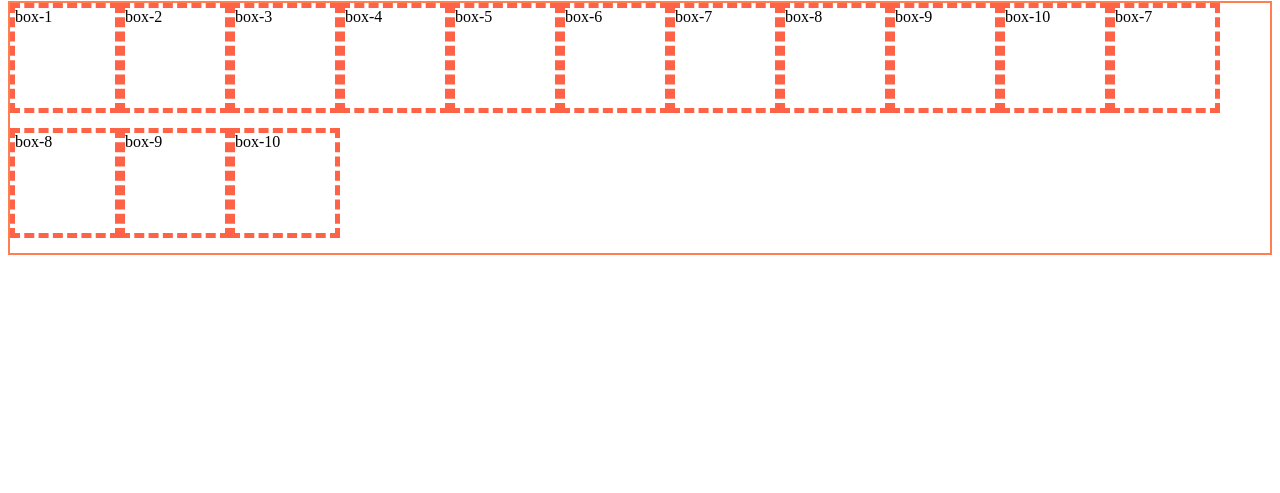
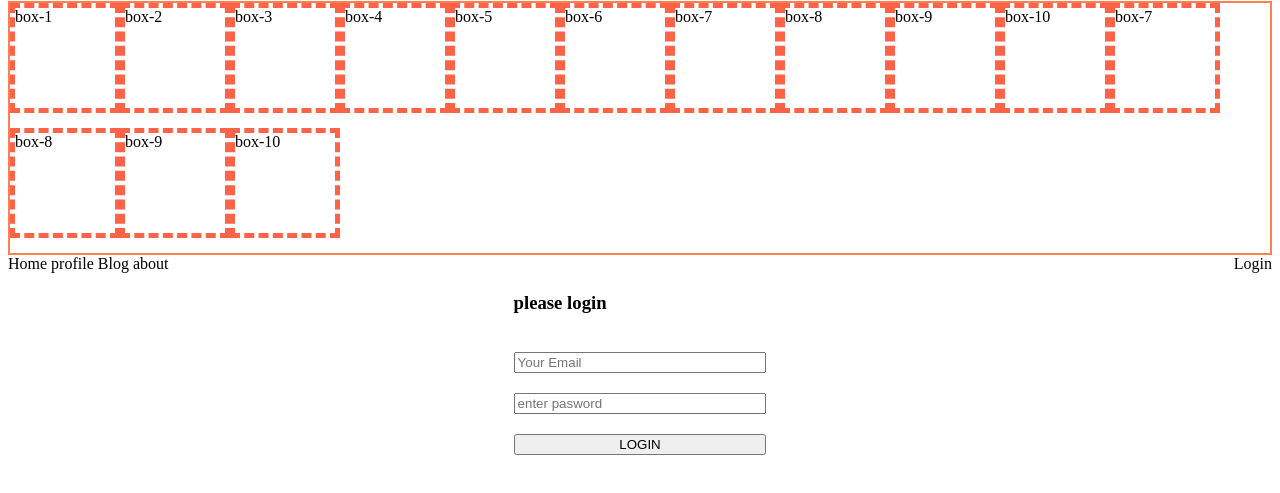
Before and after one commit to tamimzia7/Simple_responce, a plain HTML site: page index.html in a window 1280 px wide. Shown: the part 79-572 px from the top of the page. Drawn offline with Linux system fonts and the light colour scheme.

Commit message:
first commit

```diff
--- a/index.html
+++ b/index.html
@@ -5,6 +5,36 @@
     <meta name="viewport" content="width=device-width, initial-scale=1.0">
     <title>Flexbox Layout</title>
     <style>
+
+        nav{
+            display: flex;
+            justify-content: space-between;
+        }
+        nav a{
+            text-decoration:none ;
+            color: black;
+
+        }
+        .login-form{
+            display: flex;
+            flex-direction: column;
+            width: 20% ;
+            /* border: 2px solid blue; */
+
+
+        }
+
+        .login-form input{
+            margin-top: 20px;
+
+        }
+        .login-container{
+            display: flex;
+            justify-content: center;
+            /* border: 2px solid brown; */
+
+        }
+
         .container{
             border: 2px solid coral;
             display: flex;
@@ -54,6 +84,22 @@
 
 
     </div>
+    <nav>
+        <div><a href="">Home </a>
+        <a href="">profile</a>
+        <a href="">Blog</a>
+        <a href="">about</a>
+    </div>
+        <a href="">Login</a>
+    </nav>
+    <section class="login-container">
+            <form class="login-form">
+        <h3> please login</h3>
+        <input type="email" placeholder="Your Email"  required>
+        <input type="password" placeholder="enter pasword" required>
+        <input type="submit" placeholder="LOGIN" value="LOGIN">
+    </form>
+    </section>
 
 </body>
 </html>
```
Also changed, not shown: from.html (renamed from .html).
